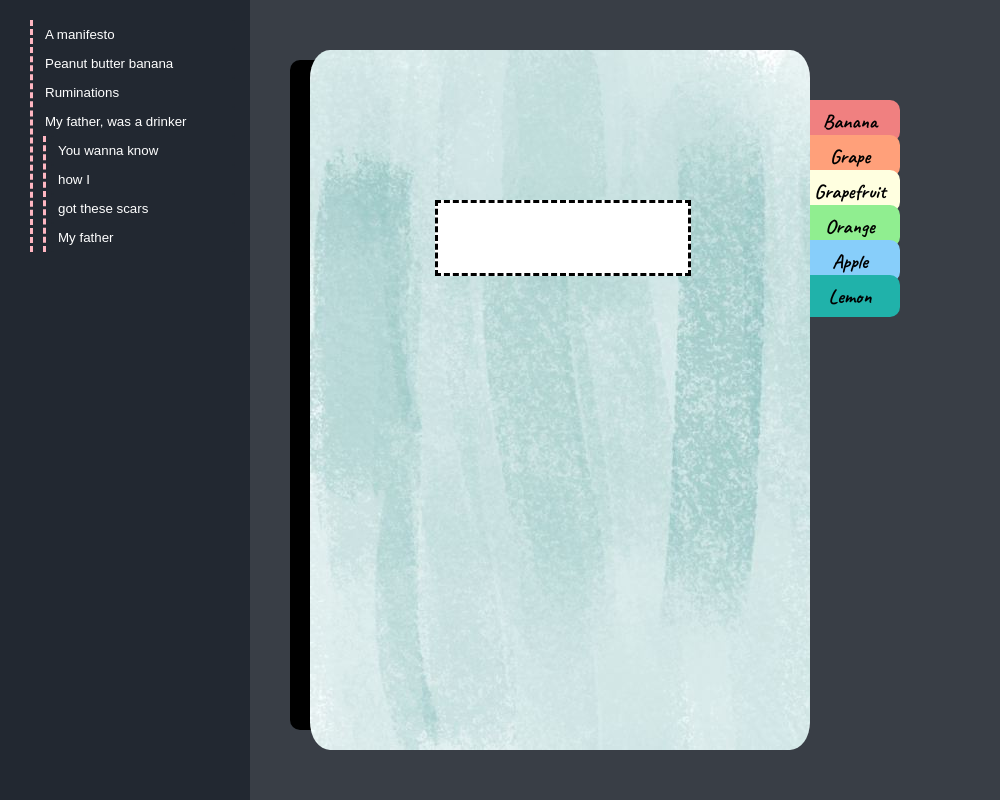
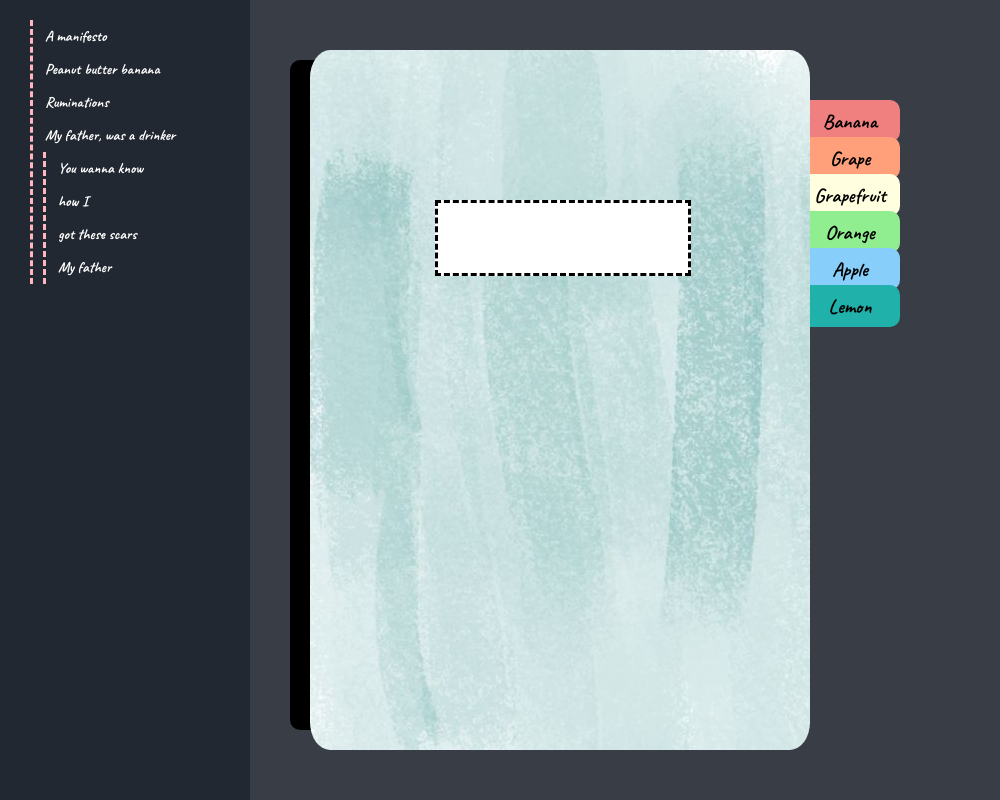
Before and after one commit to cheezytaco101/Noted, an Electron app: page src/index.html in a window 1000 px wide. Drawn offline with Linux system fonts and the light colour scheme.

Commit message:
random push, made some minor changes

```diff
--- a/src/index.css
+++ b/src/index.css
@@ -45,13 +45,15 @@ body {
   position: absolute;
 }
 
+#noteBook-tabContainer {
+  position: absolute;
+  left: 80%;
+  top: 100px;
+}
 
 #noteBook-tab {
-  position: absolute;
   height: 42px;
   width: 100px;
-  left: 80%;
-  top: 100px;
   background-color: lightcoral;
   text-align: center;
   font-family: "Caveat";
@@ -60,6 +62,7 @@ body {
   transform: translateY(0%);
   border: none;
   transition: width 0.25s, transform 0.25s;
+  margin-bottom: -5px;
 }
 
 
@@ -79,6 +82,7 @@ body {
   background-color: #222831;
 }
 
+
 #sidebar-filer {
   padding: 20px;
 }
@@ -97,6 +101,8 @@ body {
   border-radius: 3px;
   margin-left: 5px;
   text-align: left;
+  font-family: "Caveat";
+  font-size: 15px;
 }
 
 #sidebar-button:hover {
--- a/src/index.html
+++ b/src/index.html
@@ -2,7 +2,7 @@
 <html>
   <head>
     <meta charset="UTF-8">
-    <title>Hello World!</title>
+    <title>Noted!</title>
     <link rel="stylesheet" href="index.css">
   </head>
   <body style="display: flex; flex-direction: row;">
@@ -24,12 +24,14 @@
     </div>
     <div id="noteBook">
       <div id ="noteBook-rim"></div>
-      <input type="button" id="noteBook-tab" value="Banana"/>
-      <input type="button" id="noteBook-tab" value="Grape" style="top: 135px; background-color: lightsalmon;"/>
-      <input type="button" id="noteBook-tab" value="Grapefruit" style="top: 170px; background-color: lightyellow;"/>
-      <input type="button" id="noteBook-tab" value="Orange" style="top: 205px; background-color: lightgreen;"/>
-      <input type="button" id="noteBook-tab" value="Apple" style="top: 240px; background-color: lightskyblue;"/>
-      <input type="button" id="noteBook-tab" value="Lemon" style="top: 275px; background-color: lightseagreen;"/>
+      <div id="noteBook-tabContainer">
+        <input type="button" id="noteBook-tab" value="Banana"/>
+        <input type="button" id="noteBook-tab" value="Grape" style="background-color: lightsalmon;"/>
+        <input type="button" id="noteBook-tab" value="Grapefruit" style="background-color: lightyellow;"/>
+        <input type="button" id="noteBook-tab" value="Orange" style="background-color: lightgreen;"/>
+        <input type="button" id="noteBook-tab" value="Apple" style="background-color: lightskyblue;"/>
+        <input type="button" id="noteBook-tab" value="Lemon" style="background-color: lightseagreen;"/>
+      </div>
       <div id="noteBook-cover">
         <div id="titleBox">
           <input type="text" id="title"/>
```
